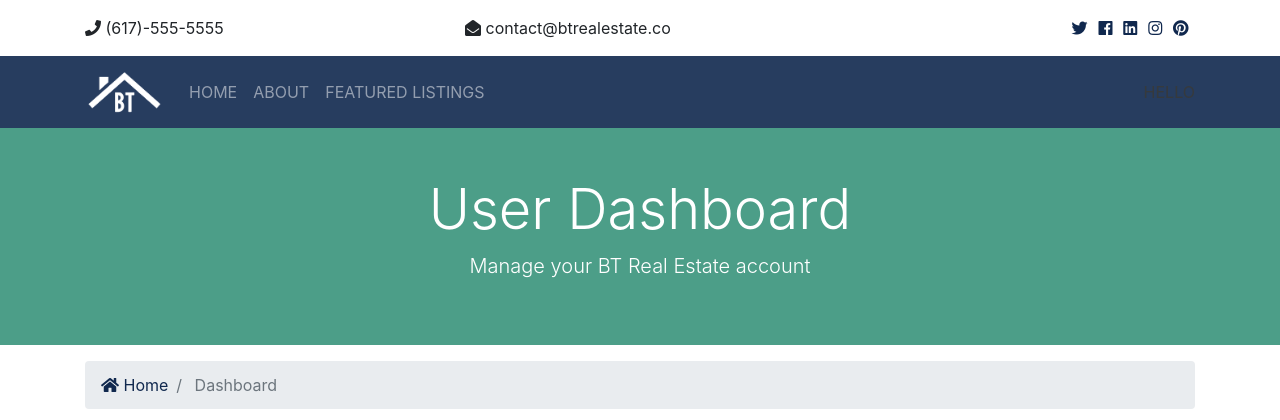
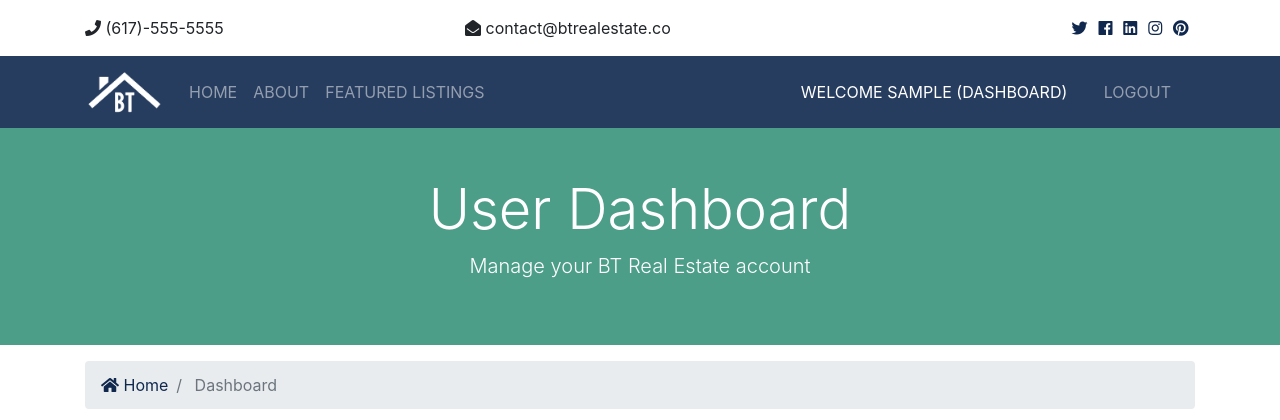
Before and after one commit to collins-adhola/real_estate, a Django app: page /accounts/dashboard in a window 1280 px wide. Shown: the top 420 px of the page. Run offline with Django 3.2, Linux system fonts and the light colour scheme; the visitor is signed in with stand-in values (Sample User, id 1); some libraries are stand-ins or nearby versions.

Commit message:
Added logout

```diff
--- a/accounts/views.py
+++ b/accounts/views.py
@@ -46,11 +46,6 @@ def register(request):
   else:
     return render(request, 'accounts/register.html')
 
-
-
-
-
-
 def login(request):
   if request.method == 'POST':
     username = request.POST['username']
@@ -71,7 +66,10 @@ def login(request):
     return render(request, 'accounts/login.html')
 
 def logout(request):
-  return redirect('index')
+  if request.method == 'POST':
+    auth.logout(request)
+    messages.success(request, 'You are logged out')
+    return redirect('index')
 
 def dashboard(request):
   return render(request, 'accounts/dashboard.html')
--- a/templates/accounts/dashboard.html
+++ b/templates/accounts/dashboard.html
@@ -1,4 +1,5 @@
 {% extends 'base.html' %}
+{% block title %} | User Dashboard {% endblock %}
 
 {% block content %}
 
@@ -27,6 +28,8 @@
     </nav>
   </div>
 </section>
+<!-- Alerts -->
+{% include 'partials/_alerts.html' %}
 
 <section id="dashboard" class="py-4">
   <div class="container">
--- a/templates/accounts/login.html
+++ b/templates/accounts/login.html
@@ -1,4 +1,6 @@
 {% extends "base.html" %}
+
+{% block title %} | Account Login {% endblock %}
 {% block content %}
 
 <section id="login" class="bg-light py-5">
--- a/templates/accounts/register.html
+++ b/templates/accounts/register.html
@@ -1,4 +1,6 @@
 {% extends "base.html" %}
+
+{% block title %} | Register Account {% endblock %}
 {% block content %}
 
 <section id="register" class="bg-light py-5">
--- a/templates/base.html
+++ b/templates/base.html
@@ -19,7 +19,7 @@
   <link rel="stylesheet" href="{% static 'css/lightbox.min.css' %}">
 
 
-  <title>Real Estate</title>
+  <title>Real Estate {% block title %} {% endblock %}</title>
 </head>
 
 <body>
--- a/templates/listings/listing.html
+++ b/templates/listings/listing.html
@@ -1,5 +1,6 @@
 {% extends 'base.html' %}
 {% load humanize%}
+{% block title %} | {{listing.title}} {% endblock %}
 
 {% block content %}
 
--- a/templates/listings/listings.html
+++ b/templates/listings/listings.html
@@ -1,6 +1,8 @@
 {% extends 'base.html' %}
 
 {% load humanize %}
+
+{% block title %} | Browse Property Listings {% endblock %}
 {% block content %}
 
   <section id="showcase-inner" class="py-5 text-white">
--- a/templates/listings/search.html
+++ b/templates/listings/search.html
@@ -1,5 +1,6 @@
 {% extends 'base.html' %}
 {% load humanize %}
+{% block title %} | Search Results {% endblock %}
 
 {% block content %}
 
--- a/templates/pages/about.html
+++ b/templates/pages/about.html
@@ -1,5 +1,6 @@
 {% extends 'base.html' %}
 {% load static %}
+{% block title %} | About us {% endblock %}
 
 {% block content %}
 
--- a/templates/pages/index.html
+++ b/templates/pages/index.html
@@ -1,6 +1,7 @@
 {% extends 'base.html' %}
 {% load static %}
 {% load humanize %}
+{% block title %} | Welcome {% endblock %}
 
 {% block content %}
 
@@ -70,6 +71,7 @@
     </div>
   </div>
 </section>
+<br>
 
 <!-- Alerts -->
 {% include 'partials/_alerts.html' %}
--- a/templates/partials/_navbar.html
+++ b/templates/partials/_navbar.html
@@ -1,4 +1,7 @@
 {% load static %}
+
+
+
 
 <!-- Navbar -->
 <nav class="navbar navbar-expand-lg navbar-dark bg-primary sticky-top">
@@ -31,7 +34,6 @@
           <a class="nav-link" href="{% url 'about' %}">About</a>
         </li>
 
-
         <li
           {% if 'listings' in request.path %}
             class="nav-item active mr-3"
@@ -45,7 +47,22 @@
 
       <ul class="navbar-nav ml-auto">
         {% if user.is_authenticated %}
-          hello
+          <li {% if 'dashboard' in request.path %} class="nav-item active mr-3" {% else %} class="nav-item mr-3" {% endif %}>
+
+            <a class="nav-link" href="{% url 'dashboard' %}">
+               Welcome {{ user.username}} (Dashboard)</a>
+          </li>
+          <li class='nav-item mr-3'>
+            <a href="javascript:{document.getElementById('logout').submit()}" class="nav-link">
+              <i class=fas fa-sign-out-alt></i> Logout
+            </a>
+            <form action="{% url 'logout' %}" method="POST" id="logout">
+              {% csrf_token %}
+              <input type="hidden">
+            </form>
+          </li>
+
+
 
         {% else %}
           <li
@@ -53,20 +70,20 @@
             class="nav-item active mr-3"
           {% else %}
             class="nav-item mr-3"
+          {% endif %}>
 
-          {% endif %}
+          <a class="nav-link" href="{% url 'register' %}">
+            <i class="fas fa-user-plus"></i> Register</a>
+          </li>
 
-
-            <a class="nav-link" href="{% url 'register' %}">
-              <i class="fas fa-user-plus"></i> Register</a>
-          </li>
           <li
           {% if 'login' in request.path %}
             class="nav-item active mr-3"
           {% else %}
-            class="nav-item amr-3"
+            class="nav-item mr-3"
+          {% endif %}
+          >
 
-          {% endif %}>>
             <a class="nav-link" href="{% url 'login' %}">
               <i class="fas fa-sign-in-alt"></i>
 
```
